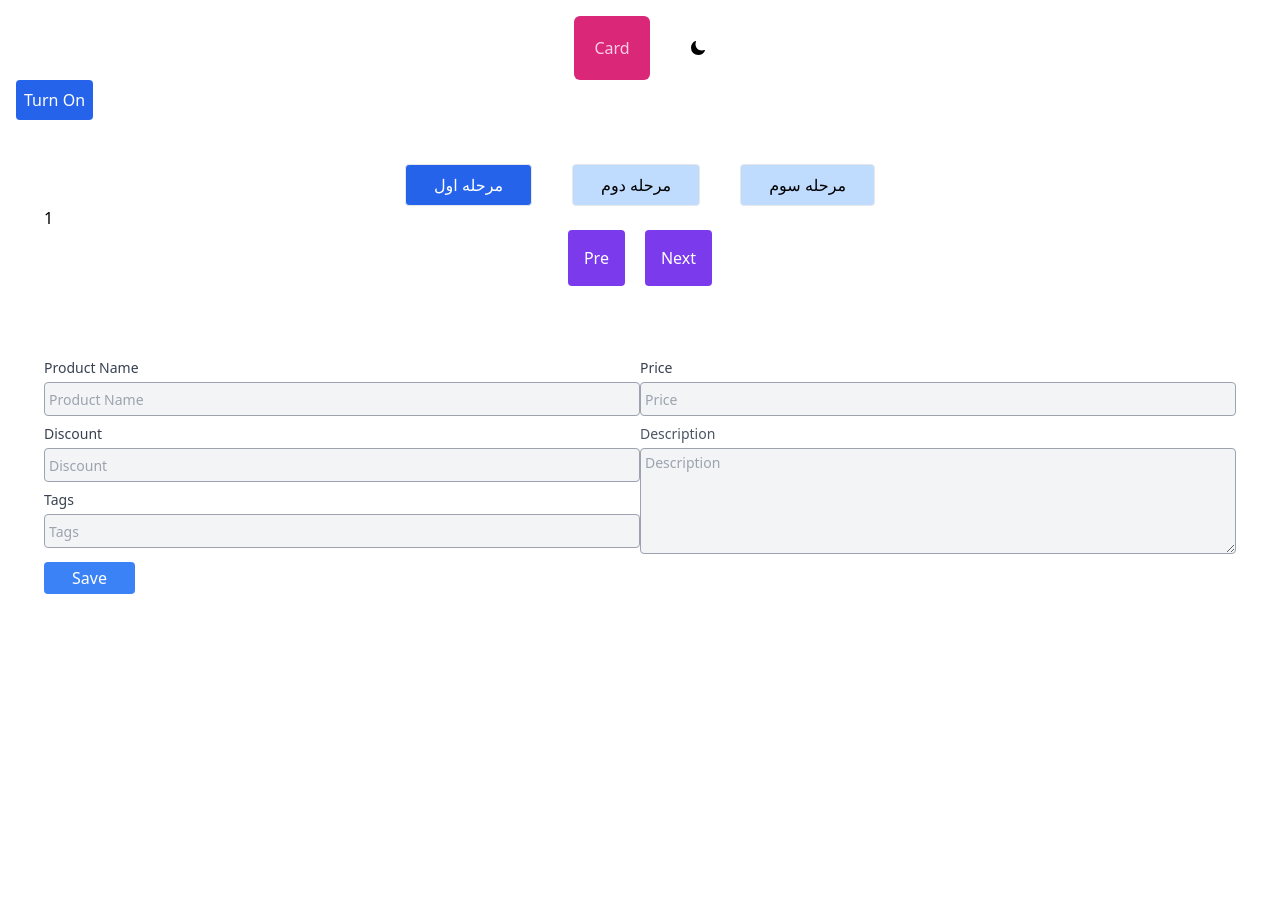
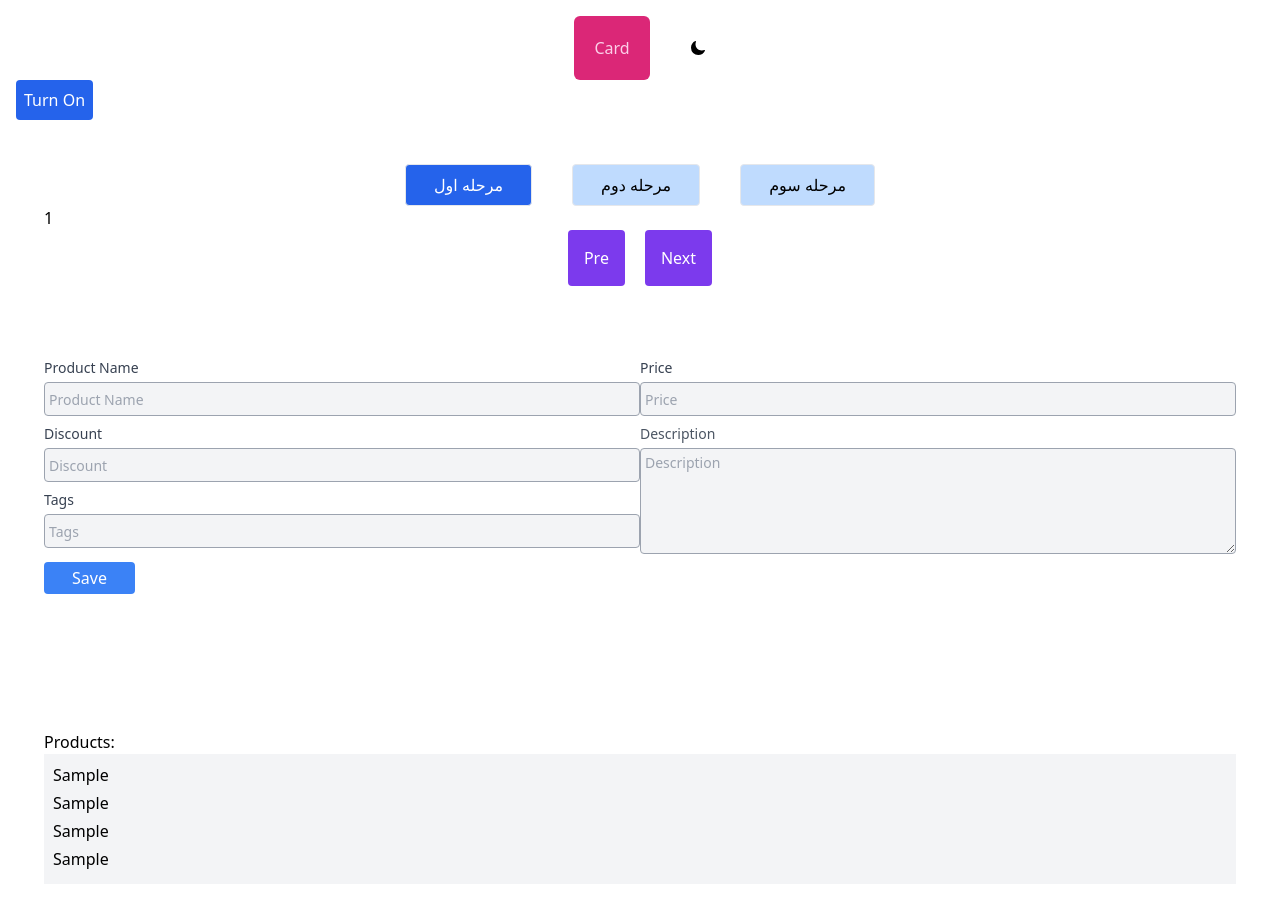
Before and after one commit to Saghar2002/react-exercise, a React (Vite) app: page / in a window 1280 px wide. Both pictures are taken after typing "Sample", "Sample", "Sample", "Sample", "Sample" into the empty fields and a click on the button "Save". Shown: the top 908 px of the page. Before the commit the page ends 800 px from the top, so only its background shows below. Built offline with nearby package versions, Linux system fonts and the light colour scheme.

Commit message:
feat(App) use useState in productList & form

```diff
--- a/src/App.jsx
+++ b/src/App.jsx
@@ -5,11 +5,13 @@ import { useState } from "react"
 import { Stepper } from "./components/stepper/Stepper";
 import { List } from "./components/list/List";
 import { Form } from "./components/form/Form";
+import { ProductList } from "./components/productList/ProductList";
 
 function App() {
 
   const [isOn , setIsOn] = useState(false);
   const onHandleToggle = () => setIsOn(!isOn);
+  const [items , setItems] = useState([]);
 
   return (
     <div className="bg-white rounded-lg p-4">
@@ -23,9 +25,10 @@ function App() {
         : "bg-blue-600 text-white rounded p-2"
        }>
        {isOn ? "Turn Off" : "Turn On"}</button>
-       <Stepper></Stepper>
-       {/* <List></List> */}
-       <Form></Form>
+       <Stepper />
+       {/* <List /> */}
+       <Form items={items} setItems={(items) => setItems(items)}/>
+       <ProductList items={items}/>
     </div>
   )
 }
--- a/src/components/form/Form.jsx
+++ b/src/components/form/Form.jsx
@@ -3,7 +3,7 @@ import { Input } from "../common/Input"
 import Button from "../common/Button"
 import {Textarea} from "../common/Textarea"
 
-export const Form = () => {
+export const Form = ({items , setItems}) => {
 
     // const [productName , setProductName] = useState ();
     const [formData , setFormData] = useState({
@@ -28,7 +28,9 @@ export const Form = () => {
         setProductNameError("نام محصول اجباری است.");
         return;
       }
+
       console.log(formData)
+      setItems([ ...items , formData])
       resetForm();
     }
 
--- /dev/null
+++ b/src/components/productList/ProductList.jsx
@@ -0,0 +1,18 @@
+export const ProductList = ({ items }) => {
+  return (
+    <div className="mt-4 mb-20 bg-white dark:bg-gray-800 rounded-md p-7">
+      <h2>Products:</h2>
+      {items.map((item) => (
+        <div
+          className="mb-2 border border-solid border-gray-100 p-2  bg-gray-100"
+          key={item.id}
+        >
+          <div className="mb-1">{item.productName}</div>
+          <div className="mb-1">{item.description}</div>
+          <div className="mb-1">{item.price}</div>
+          <div className="mb-1">{item.tags}</div>
+        </div>
+      ))}
+    </div>
+  );
+};
```
